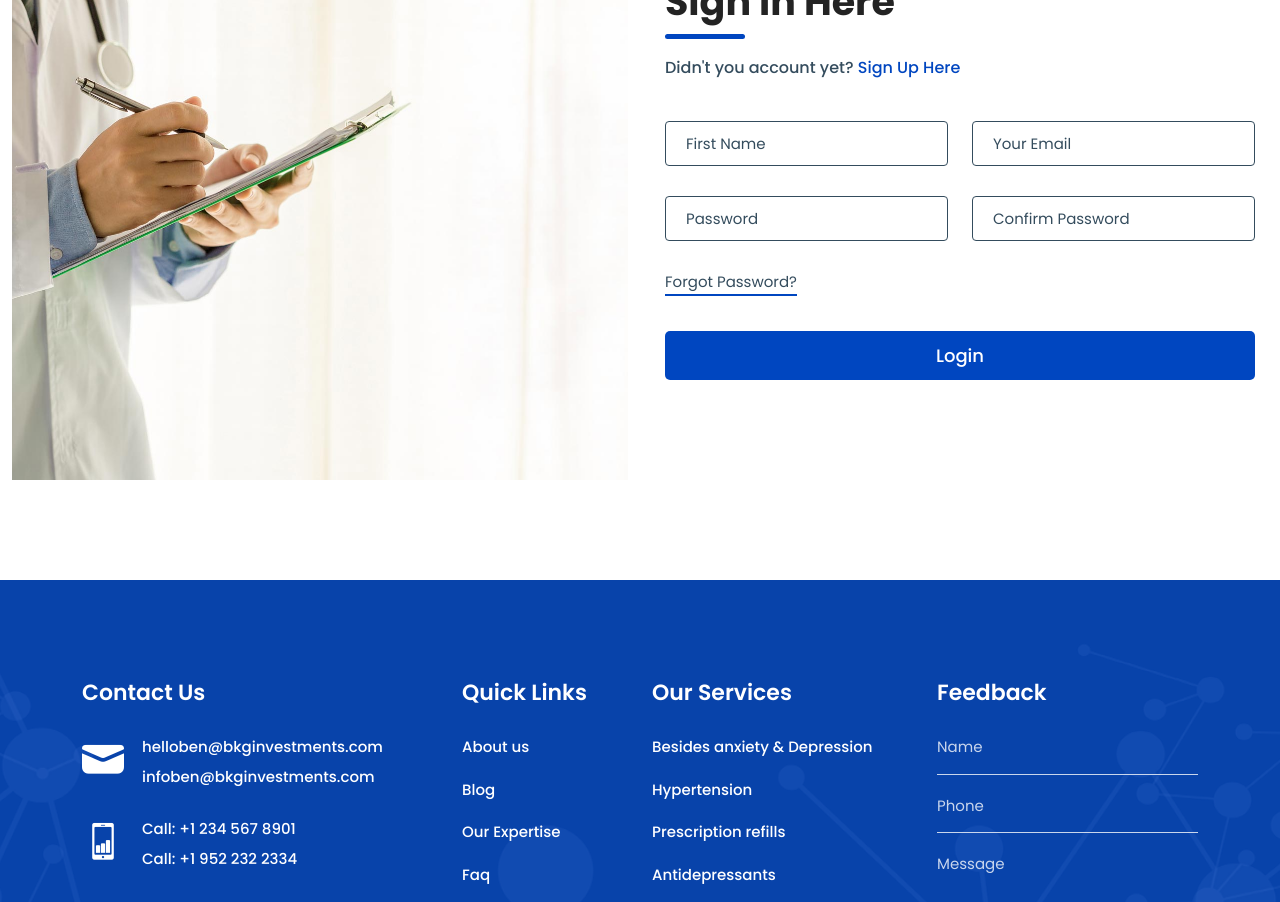
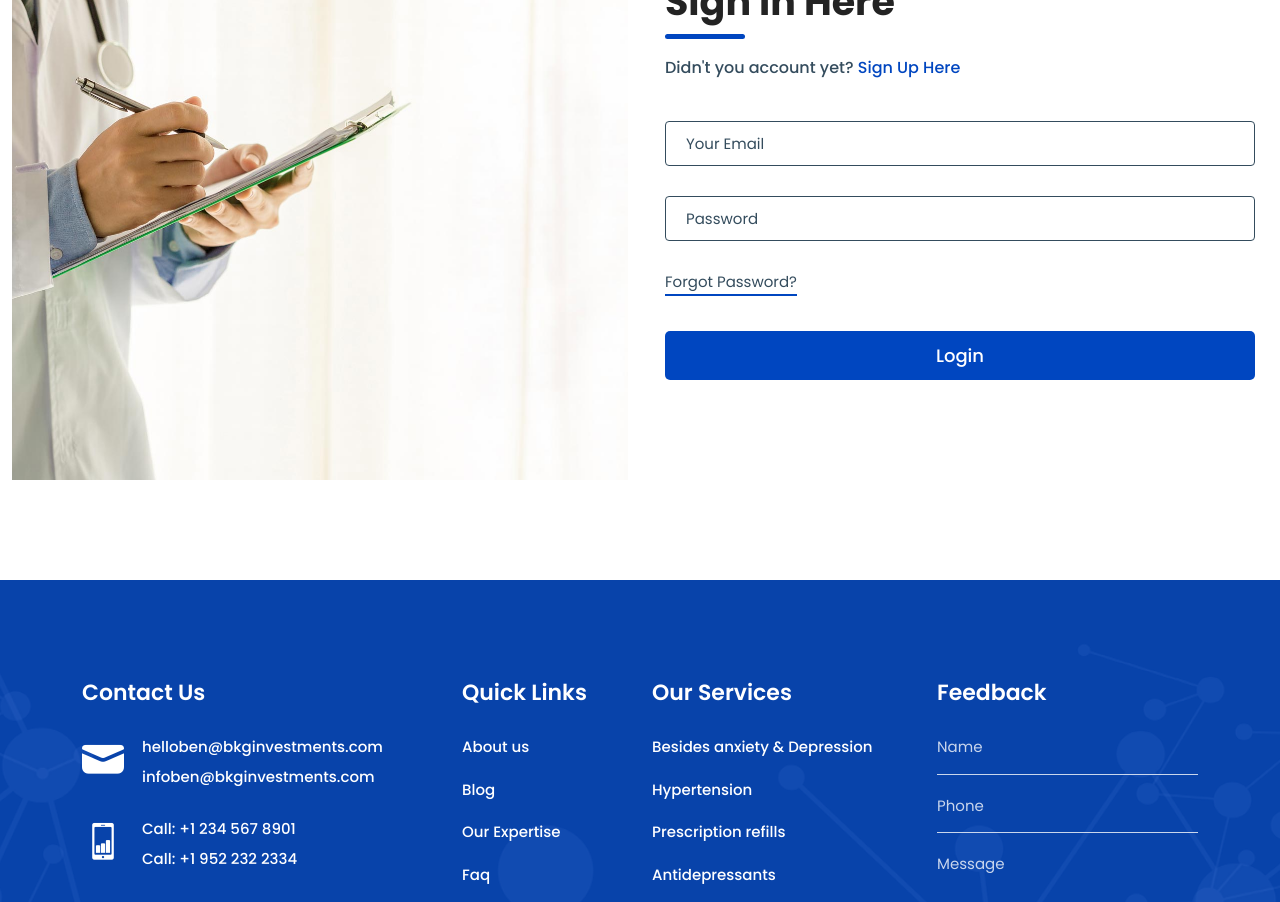
Before and after one commit to alelisdev/telemedicine, a Next.js app: page /sign-in in a window 1280 px wide. Shown: the part 780-1682 px from the top of the page. Built offline with nearby package versions, Linux system fonts and the light colour scheme.

Commit message:
feat: login setup

```diff
--- a/pages/sign-in.js
+++ b/pages/sign-in.js
@@ -1,11 +1,46 @@
-import React from 'react';
+import React, { useState } from 'react';
+import axios from 'axios';
+import { useForm } from 'react-hook-form';
 import TopHeader from '../components/_App/TopHeader';
 import Navbar from '../components/_App/Navbar';
 import PageBanner from '../components/Common/PageBanner';
 import Footer from '../components/_App/Footer';
 import Link from 'next/link';
+import baseUrl from '../utils/baseUrl';
+
+// Form initial state
+const INITIAL_STATE = {
+    email: "",
+    password: "",
+};
 
 const SignIn = () => {
+
+    const { register, handleSubmit, errors } = useForm();
+
+    const [logininfo, setLogininfo] = useState(INITIAL_STATE);
+
+    const handleChange = e => {
+        const { name, value } = e.target;
+        setLogininfo(prevState => ({ ...prevState, [name]: value }));
+    }
+
+
+    const onSubmit = async e => {
+        // e.preventDefault();
+        try {
+            const url = `${baseUrl}/api/login`;
+            console.log(logininfo);
+            const { email, password } = logininfo;
+            const payload = { email, password };
+            await axios.post(url, payload);
+            console.log(url);
+            setLogininfo(INITIAL_STATE);
+        } catch (error) {
+            console.log(error)
+        }
+    };
+
     return (
         <>
             <TopHeader />
@@ -35,30 +70,41 @@ const SignIn = () => {
                                     <h2>Sign In Here</h2>
                                     <p>Didn't you account yet? <Link href="/sign-up"><a>Sign Up Here</a></Link></p>
                                 </div>
-                                <div className="signup-form">
+                                <div className="signup-form" onSubmit={handleSubmit(onSubmit)}>
                                     <form>
                                         <div className="row">
-                                            <div className="col-lg-6">
+                                            <div className="col-lg-12">
                                                 <div className="form-group">
-                                                    <input type="text" className="form-control" placeholder="First Name" />
+                                                    <input
+                                                        name="email"
+                                                        value={logininfo.email}
+                                                        onChange={handleChange}
+                                                        ref={register({ required: true, pattern: /^\S+@\S+$/i })}
+                                                        type="email"
+                                                        className="form-control"
+                                                        placeholder="Your Email"
+                                                    />
+                                                    <div className='invalid-feedback' style={{display: 'block'}}>
+                                                        {errors.email && 'Email is required.'}
+                                                    </div>
                                                 </div>
                                             </div>
-                                            <div className="col-lg-6">
+                                            <div className="col-lg-12">
                                                 <div className="form-group">
-                                                    <input type="email" className="form-control" placeholder="Your Email" />
+                                                    <input
+                                                        name="password"
+                                                        value={logininfo.password}
+                                                        onChange={handleChange}
+                                                        ref={register({ required: true })}
+                                                        type="password"
+                                                        className="form-control"
+                                                        placeholder="Password"
+                                                    />
+                                                    <div className='invalid-feedback' style={{display: 'block'}}>
+                                                        {errors.password && 'Password is required.'}
+                                                    </div>
                                                 </div>
                                             </div>
-                                            <div className="col-lg-6">
-                                                <div className="form-group">
-                                                    <input type="password" className="form-control" placeholder="Password" />
-                                                </div>
-                                            </div>
-                                            <div className="col-lg-6">
-                                                <div className="form-group">
-                                                    <input type="password" className="form-control" placeholder="Confirm Password" />
-                                                </div>
-                                            </div>
-
                                             <div className="col-lg-12">
                                                 <div className="form-group">
                                                     <div className="forgot-pass">
```
Also changed, not shown: pages/sign-up.js (+2 -18 lines).
